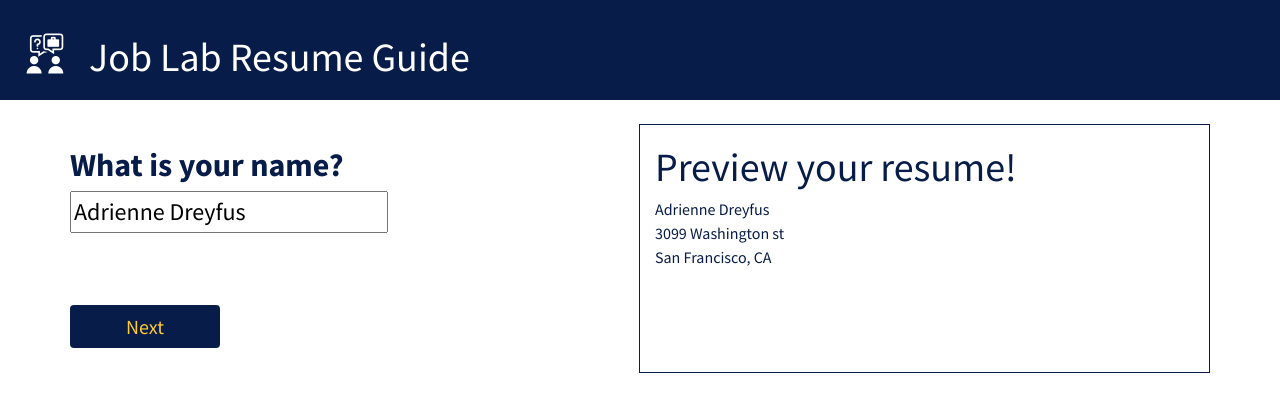
After one commit to adrind/resume_generator, a Django app: page /resume/guide in a window 1280 px wide. The commit adds this page. Shown: the top 412 px of the page. Run offline with Django 3.2, Linux system fonts and the light colour scheme; some libraries are stand-ins or nearby versions; some web fonts are replaced.

Commit message:
added vue to project

```diff
--- a/resume/static/css/style.css
+++ b/resume/static/css/style.css
@@ -26,10 +26,6 @@
 /* div for google translate */
 .translator {
     text-align: right;
-}
-
-.start {
-    width: 100%;
 }
 
 .contact-text,
@@ -62,6 +58,25 @@ p {
 
 .h2-heading {
     color: #071C49;
+    width: 100%;
+}
+
+.hidden {
+    display: none;
+}
+
+.btn.btn-next {
+    background-color: #071C49;
+    color: #FFCC33;
+    width: 150px;
+    font-size: 20px;
+    margin-bottom:25px;
+}
+
+.btn-next:hover {
+    background-color: #FFCC33;
+    color: #071C49;
+    cursor: pointer;
 }
 
 .btn.btn-answer,
@@ -98,15 +113,10 @@ p {
     cursor: default;
 }
 
-.correct-answer.btn-answer:disabled,
-.correct-answer.btn-answer {
-    background-color: #FFCC33;
-    color: #071C49;
-    cursor: default;
-}
-
-.suggestion-box a {
-    display: inline-block;
+.preview {
+    border: 1px solid #071C49;
+    padding: 20px;
+    font-size: 16px;
 }
 
 @media (max-width: 500px) {
--- /dev/null
+++ b/resume/static/js/vues.js
@@ -0,0 +1,23 @@
+Vue.component('resume-field', {
+  props: ['data', 'id'],
+  template: '<div :class="id">{{data}}</div>'
+});
+
+
+var app = new Vue({
+    delimiters: ["[", "]"],
+    el: '#resume-preview',
+    data: {
+        resume: [
+            {id: 'name', data: 'Adrienne Dreyfus', message: 'What is your name?', isActive: true},
+            {id: 'address', data: '3099 Washington st', message: 'What is your address?'},
+            {id: 'city', data: 'San Francisco, CA', message: 'What is your city?'}
+        ]
+    },
+    methods: {
+        nextButtonClicked: function (event) {
+
+            // `this` inside methods points to the Vue instance
+        }
+    }
+});
--- a/resume/templates/resume/base.html
+++ b/resume/templates/resume/base.html
@@ -55,14 +55,11 @@
                 </div>
             {% endif %}
             <div class="row">
-                <div class="col"></div>
-                <div class="col col-sm-12 col-sm-12 col-lg-8 col-md-8 text-center">
+                <div class="col">
                     {% block content %}{% endblock %}
                 </div>
-                <div class="col"></div>
             </div>
         </div>
-        <script src="https://unpkg.com/vue"></script>
 
         {# Global javascript #}
         {% block extra_js %}
--- a/resume/templates/resume/home_page.html
+++ b/resume/templates/resume/home_page.html
@@ -4,5 +4,5 @@
     <h1>Welcome to your Resume Guide!</h1>
     <p>Answer a few questions and soon you'll have a resume ready to show off</p>
 
-    <button class="btn btn-start">Start</button>
+    <a class="btn btn-start" href="/resume/guide">Start</a>
 {% endblock %}
--- /dev/null
+++ b/resume/templates/resume/includes/preview.html
@@ -0,0 +1 @@
+<resume-field v-for="item in resume" :data="item.data" :key="item.id"></resume-field>
--- /dev/null
+++ b/resume/templates/resume/resume.html
@@ -0,0 +1,28 @@
+
+{% extends "./base.html" %}
+{% load static %}
+
+{% block content %}
+    <div class="row" id="resume-preview">
+        <div class="col">
+            <div class="row mt-4" v-for="item in resume">
+                <div class="input" v-bind:class="{hidden: !item.isActive}">
+                    <h2 class="h2-heading"><strong>[item.message]</strong></h2>
+                    <input v-model="item.data"/>
+                </div>
+            </div>
+            <div class="row mt-4">
+                <button class="btn btn-next" v-on:click="nextButtonClicked">Next</button>
+            </div>
+        </div>
+        <div class="col preview">
+            <h1>Preview your resume!</h1>
+            {% include 'resume/includes/preview.html' %}
+        </div>
+    </div>
+{% endblock %}
+
+{% block extra_js %}
+    <script src="https://unpkg.com/vue"></script>
+    <script src="{% static 'js/vues.js' %}"></script>
+{% endblock %}
--- a/resume/urls.py
+++ b/resume/urls.py
@@ -4,4 +4,5 @@ from . import views
 
 urlpatterns = [
     url(r'^$', views.home, name='home'),
+    url(r'^guide$', views.guide, name='guide'),
 ]
--- a/resume/views.py
+++ b/resume/views.py
@@ -76,6 +76,9 @@ def create_skills(canvas, height):
 def home(request):
     return render(request, "resume/home_page.html")
 
+def guide(request):
+    return render(request, "resume/resume.html")
+
 def index(request):
     response = HttpResponse(content_type='application/pdf')
     response['Content-Disposition'] = 'attachment; filename="somefilename.pdf"'
```
